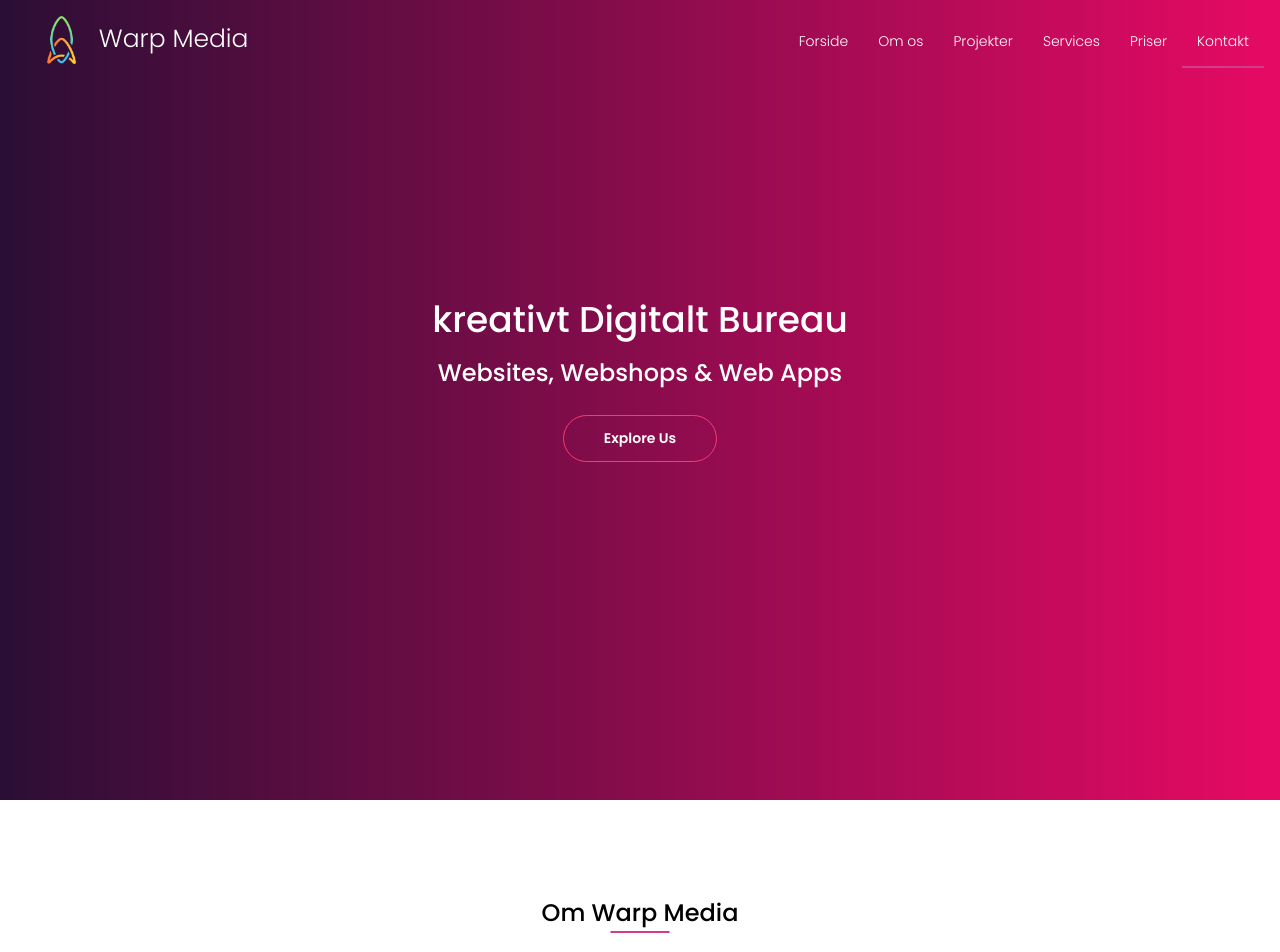
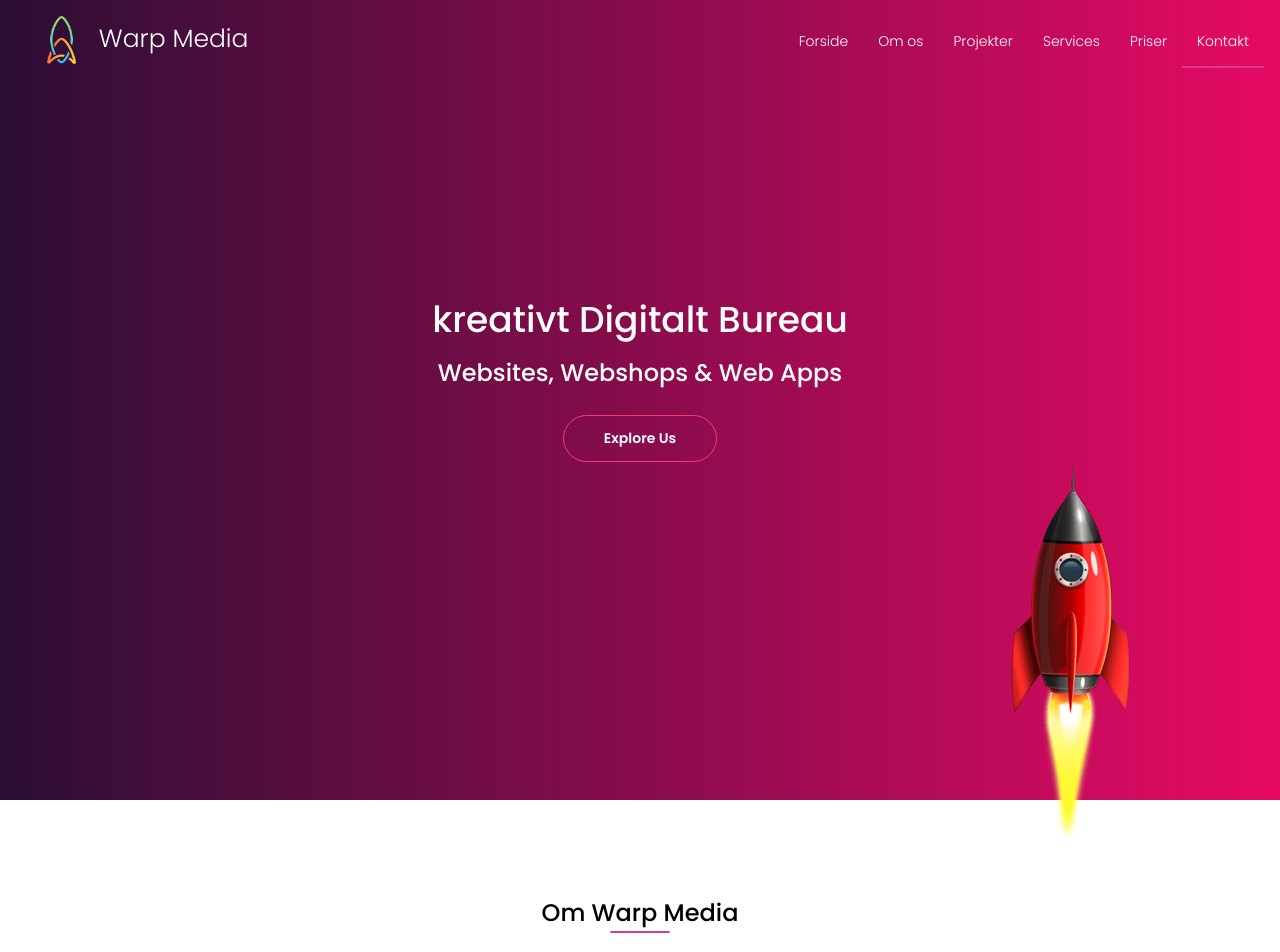
Before and after one commit to parwinder-singh/WarpMedia, an Angular app: page / in a window 1280 px wide. Shown: the top 952 px of the page. Built offline with nearby package versions, Linux system fonts and the light colour scheme; some icons are missing.

Commit message:
Rocket image.

```diff
--- a/src/app/app.component.html
+++ b/src/app/app.component.html
@@ -10,6 +10,9 @@
                 <h3>Websites, Webshops & Web Apps</h3>
                 <a href="#om" class="primary-btn banner-btn">Explore Us</a><br>
                 <i class="fa fa-chevron-down white mt-5 arrow bounce" aria-hidden="true"></i>
+              <div class="rocket hide-on-mobile">
+                <img src="./../assets/images/Rocket.png">
+              </div>
             </div>
         </div>
     </section>
--- a/src/app/app.component.scss
+++ b/src/app/app.component.scss
@@ -24,6 +24,10 @@
                 left: 50%;
                 top: 50%;
                 margin-left: -25%;
+              .rocket {
+                position: absolute;
+                right: 0;
+              }
                 @media screen {
                     width: 100%;
                     left: 25%;
--- a/src/app/pages/kontakt/kontakt.component.scss
+++ b/src/app/pages/kontakt/kontakt.component.scss
@@ -1,3 +1,3 @@
 .contect {
-    padding: 80px 0 80px 0;
+    padding: 80px 0 155px 0;
 }
--- a/src/app/pages/services/services.component.scss
+++ b/src/app/pages/services/services.component.scss
@@ -62,7 +62,7 @@ h3 {
 .customers {
     .p-5 {
         @media screen and (max-width: 768px) {
-        padding: 20px;
+        padding: 5px;
         }
     }
     img {
```
Also changed, not shown: src/app/pages/om-os/om-os.component.html (line endings or trailing spaces), src/app/pages/projekter/projekter.component.html (line endings or trailing spaces), src/assets/images/Rocket.png (added), src/index.html (line endings or trailing spaces).
